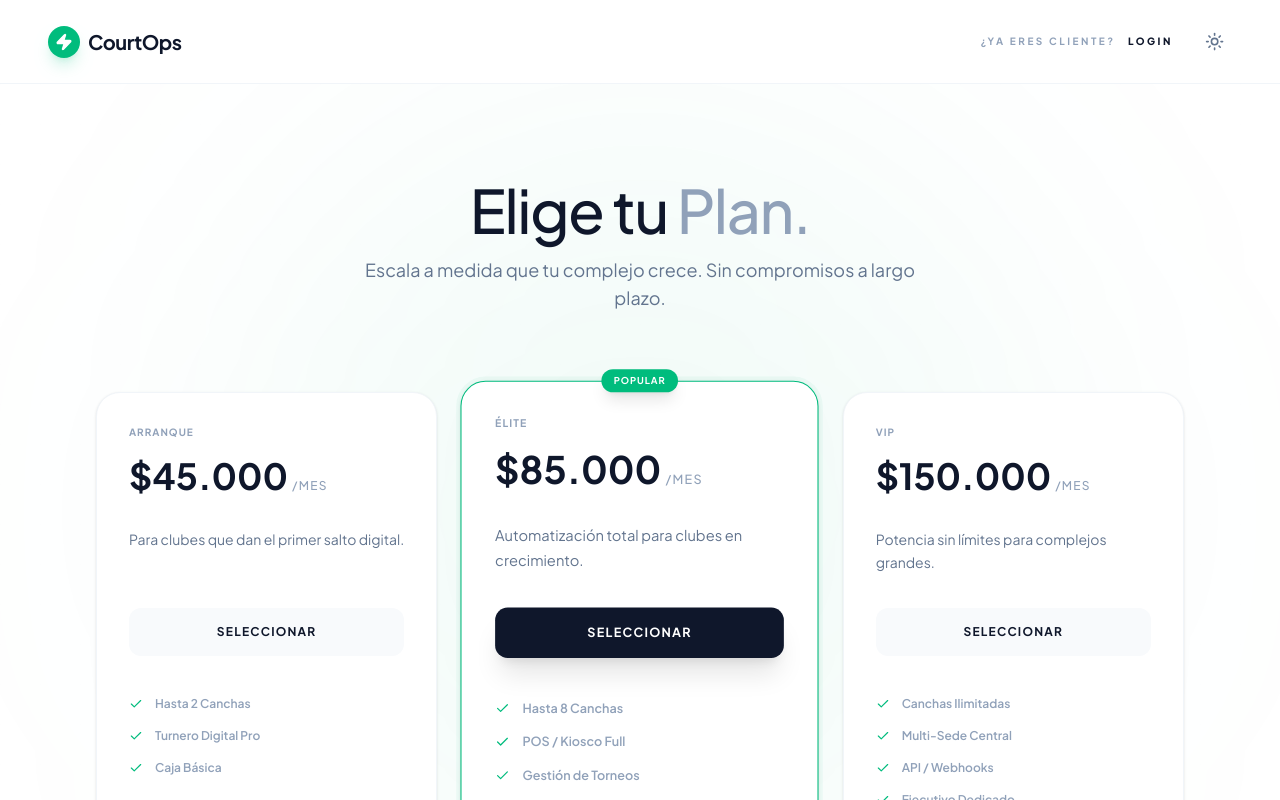
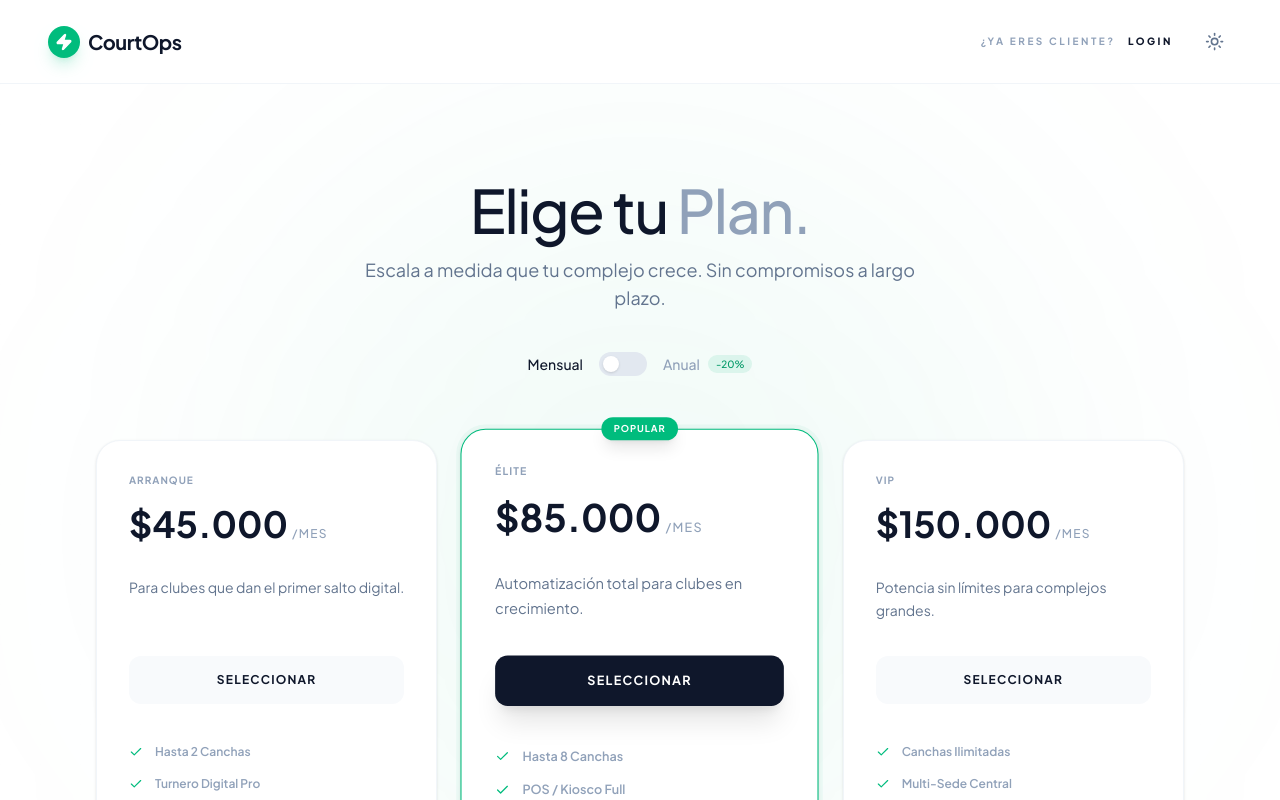
Before and after one commit to 7Francus7/CourtOps, a Next.js app in the folder courtops/: page /register in a window 1280 px wide. Shown: the top 800 px of the page. Built offline with nearby package versions, Linux system fonts and the light colour scheme; no server answers.

Commit message:
feat(register): add annual billing toggle to register flow

```diff
--- a/courtops/src/app/register/page.tsx
+++ b/courtops/src/app/register/page.tsx
@@ -17,6 +17,8 @@ export default function RegisterPage() {
        const [loading, setLoading] = useState(false)
        const [showPassword, setShowPassword] = useState(false)
 
+       const [isYearly, setIsYearly] = useState(false)
+
        // Form State
        const [formData, setFormData] = useState({
               clubName: '',
@@ -29,7 +31,7 @@ export default function RegisterPage() {
               {
                      id: 'Arranque',
                      name: 'Arranque',
-                     price: '$45.000',
+                     price: 45000,
                      period: '/mes',
                      description: 'Para clubes que dan el primer salto digital.',
                      features: ['Hasta 2 Canchas', 'Turnero Digital Pro', 'Caja Básica'],
@@ -38,7 +40,7 @@ export default function RegisterPage() {
               {
                      id: 'Élite',
                      name: 'Élite',
-                     price: '$85.000',
+                     price: 85000,
                      period: '/mes',
                      description: 'Automatización total para clubes en crecimiento.',
                      features: ['Hasta 8 Canchas', 'POS / Kiosco Full', 'Gestión de Torneos', 'Analítica Avanzada'],
@@ -47,7 +49,7 @@ export default function RegisterPage() {
               {
                      id: 'VIP',
                      name: 'VIP',
-                     price: '$150.000',
+                     price: 150000,
                      period: '/mes',
                      description: 'Potencia sin límites para complejos grandes.',
                      features: ['Canchas Ilimitadas', 'Multi-Sede Central', 'API / Webhooks', 'Ejecutivo Dedicado'],
@@ -70,7 +72,7 @@ export default function RegisterPage() {
               data.append('userName', formData.userName)
               data.append('email', formData.email)
               data.append('password', formData.password)
-              data.append('plan', selectedPlan)
+              data.append('plan', isYearly ? `${selectedPlan}_ANUAL` : selectedPlan)
 
               const res = await registerClub(data)
               setLoading(false)
@@ -118,13 +120,30 @@ export default function RegisterPage() {
                                                  exit={{ opacity: 0, scale: 0.95 }}
                                                  className="max-w-6xl w-full mx-auto relative z-10"
                                           >
-                                                 <div className="text-center mb-20 space-y-4">
+                                                 <div className="text-center mb-16 space-y-4">
                                                         <h2 className="text-4xl md:text-6xl font-medium tracking-tight text-slate-900 dark:text-white leading-none">
                                                                Elige tu <span className="text-slate-400 dark:text-zinc-600">Plan.</span>
                                                         </h2>
                                                         <p className="text-slate-500 dark:text-zinc-500 text-lg max-w-xl mx-auto">
                                                                Escala a medida que tu complejo crece. Sin compromisos a largo plazo.
                                                         </p>
+
+                                                        {/* Billing Toggle */}
+                                                        <div className="flex items-center justify-center gap-4 pt-6">
+                                                               <span className={cn("text-xs md:text-sm font-medium", !isYearly ? "text-slate-900 dark:text-white" : "text-slate-400")}>Mensual</span>
+                                                               <button
+                                                                      onClick={() => setIsYearly(!isYearly)}
+                                                                      className="w-10 md:w-12 h-5 md:h-6 rounded-full bg-slate-200 dark:bg-zinc-800 relative transition-colors"
+                                                               >
+                                                                      <motion.div
+                                                                             animate={{ x: isYearly ? (typeof window !== 'undefined' && window.innerWidth < 768 ? 20 : 24) : 4 }}
+                                                                             className="absolute top-0.5 md:top-1 w-4 h-4 rounded-full bg-white dark:bg-emerald-500 shadow-sm"
+                                                                      />
+                                                               </button>
+                                                               <span className={cn("text-xs md:text-sm font-medium flex items-center gap-2", isYearly ? "text-slate-900 dark:text-white" : "text-slate-400")}>
+                                                                      Anual <span className="text-[9px] md:text-[10px] px-2 py-0.5 rounded-full bg-emerald-500/10 text-emerald-600 dark:text-emerald-400">-20%</span>
+                                                               </span>
+                                                        </div>
                                                  </div>
 
                                                  <div className="grid grid-cols-1 md:grid-cols-3 gap-8">
@@ -148,7 +167,9 @@ export default function RegisterPage() {
                                                                       <div className="mb-8">
                                                                              <h3 className="text-[10px] font-bold text-slate-400 uppercase tracking-widest mb-4">{plan.name}</h3>
                                                                              <div className="flex items-baseline gap-1">
-                                                                                    <span className="text-4xl font-bold dark:text-white text-slate-900">{plan.price}</span>
+                                                                                    <span className="text-4xl font-bold dark:text-white text-slate-900">
+                                                                                           ${new Intl.NumberFormat('es-AR').format(isYearly ? plan.price * 0.8 : plan.price)}
+                                                                                    </span>
                                                                                     <span className="text-slate-400 text-xs font-medium uppercase tracking-widest">{plan.period}</span>
                                                                              </div>
                                                                       </div>
```
